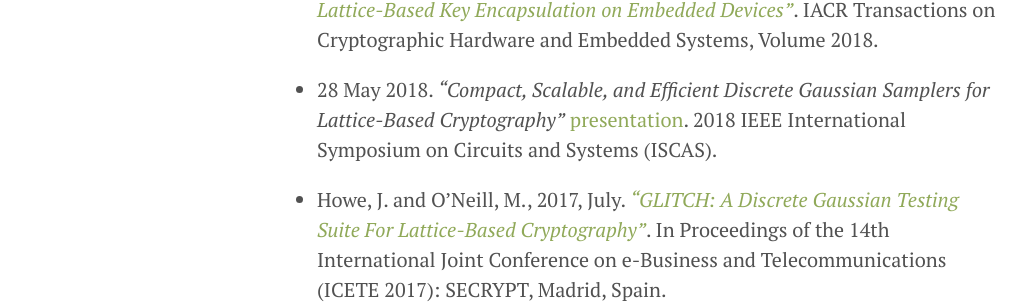
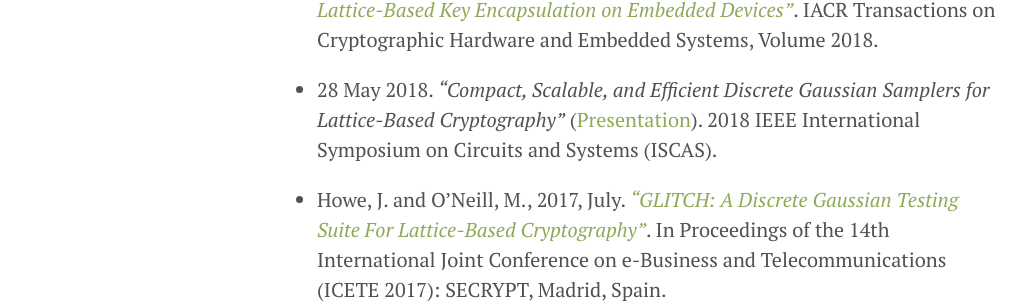
Before and after one commit to jameshoweee/jameshoweee.github.io, a Jekyll site: the page built from talks.md, in a window 1280 px wide. Shown: the part 277-580 px from the top of the page, without its empty margins (3-1028 px from the left). Built offline with Jekyll 4.4.1, drawn with Linux system fonts in a browser that asks for light colours.

```diff
--- a/talks.md
+++ b/talks.md
@@ -8,7 +8,7 @@ A list of presentations or talks I've given:
 
 *	Howe, J., Oder, T., Krausz, M., and Güneysu, T., 2018, September. [*"Standard Lattice-Based Key Encapsulation on Embedded Devices"*](https://eprint.iacr.org/2018/686). IACR Transactions on Cryptographic Hardware and Embedded Systems, Volume 2018.
 
-*	28 May 2018. *"Compact, Scalable, and Efficient Discrete Gaussian Samplers for Lattice-Based Cryptography"* [presentation](https://player.vimeo.com/video/272220291). 2018 IEEE International Symposium on Circuits and Systems (ISCAS).
+*	28 May 2018. *"Compact, Scalable, and Efficient Discrete Gaussian Samplers for Lattice-Based Cryptography"* ([Presentation](https://player.vimeo.com/video/272220291)). 2018 IEEE International Symposium on Circuits and Systems (ISCAS).
 
 *	Howe, J. and O’Neill, M., 2017, July. [*"GLITCH: A Discrete Gaussian Testing Suite For Lattice-Based Cryptography"*](https://eprint.iacr.org/2017/438). In Proceedings of the 14th International Joint Conference on e-Business and Telecommunications (ICETE 2017): SECRYPT, Madrid, Spain.
 
```
